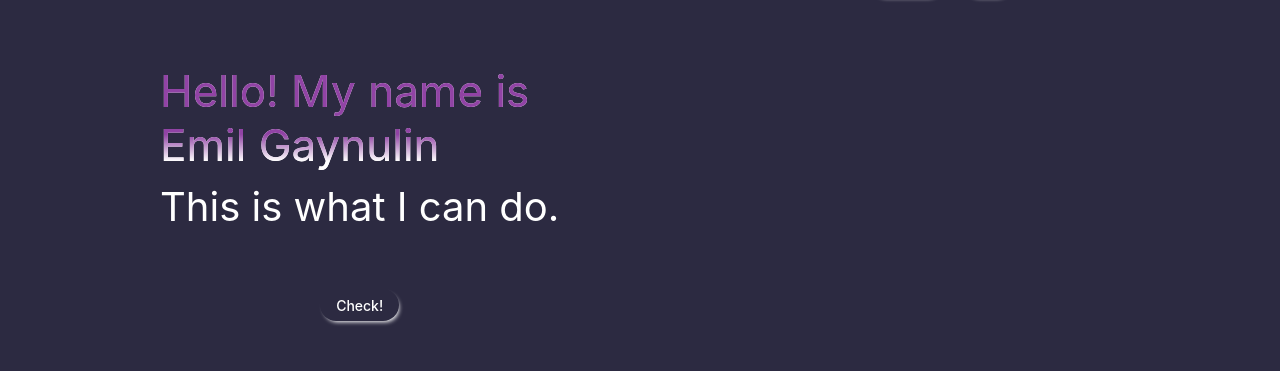
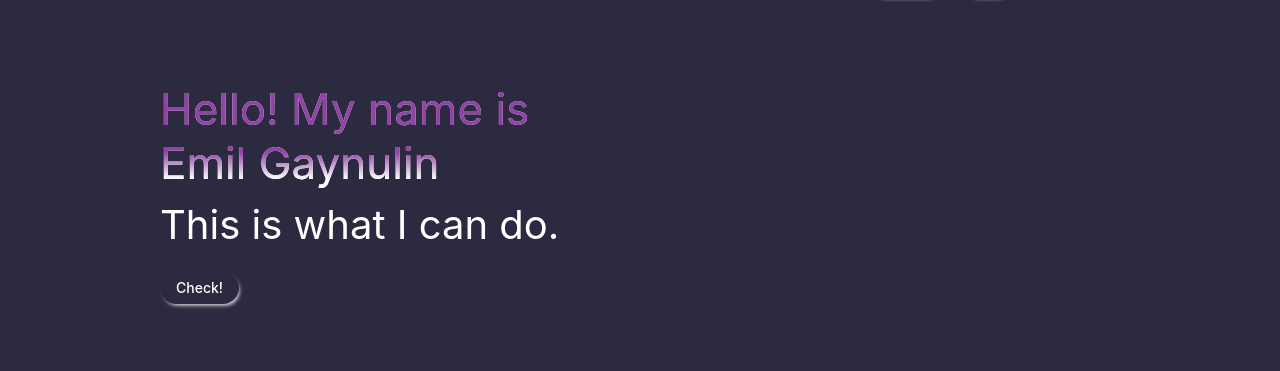
Before and after one commit to HELLRAID-cmd/Portfolio, a React (Vite) app in the folder client/: page / in a window 1280 px wide. Shown: the part 153-524 px from the top of the page. Built offline with nearby package versions, Linux system fonts and the light colour scheme; no server answers.

Commit message:
Изменил положение и gap

```diff
--- a/client/src/Components/Hero/Hero.scss
+++ b/client/src/Components/Hero/Hero.scss
@@ -19,8 +19,8 @@
     .hero__text {
       display: flex;
       flex-direction: column;
-      align-items: center;
-      gap: 55px;
+      align-items: flex-start;
+      gap: 20px;
       margin: 0;
 
       &-wrapper {
```
